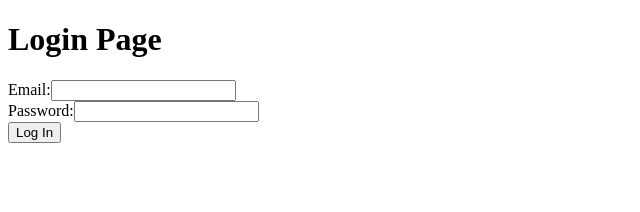
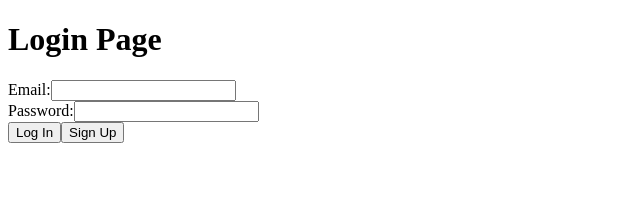
Before and after one commit to abhaysinh-gaikwad/kryzen-app, a React (Vite) app in the folder frontend/: page /login in a window 1280 px wide. Shown: the top 212 px of the page, without its empty margins (0-640 px from the left). Built offline with nearby package versions, Linux system fonts and the light colour scheme.

Commit message:
login signup button added

```diff
--- a/frontend/src/pages/Login.jsx
+++ b/frontend/src/pages/Login.jsx
@@ -67,6 +67,7 @@
                     />
                 </div>
                 <button type="submit">Log In</button>
+                <button onClick={() => navigate('/signup')}>Sign Up</button>
             </form>
         </div>
     );
--- a/frontend/src/pages/Signup.jsx
+++ b/frontend/src/pages/Signup.jsx
@@ -90,6 +90,7 @@
           />
         </div>
         <button type="submit">Sign Up</button>
+        <button onClick={() => navigate('/login')}>Login</button>
       </form>
     </div>
   );
```
